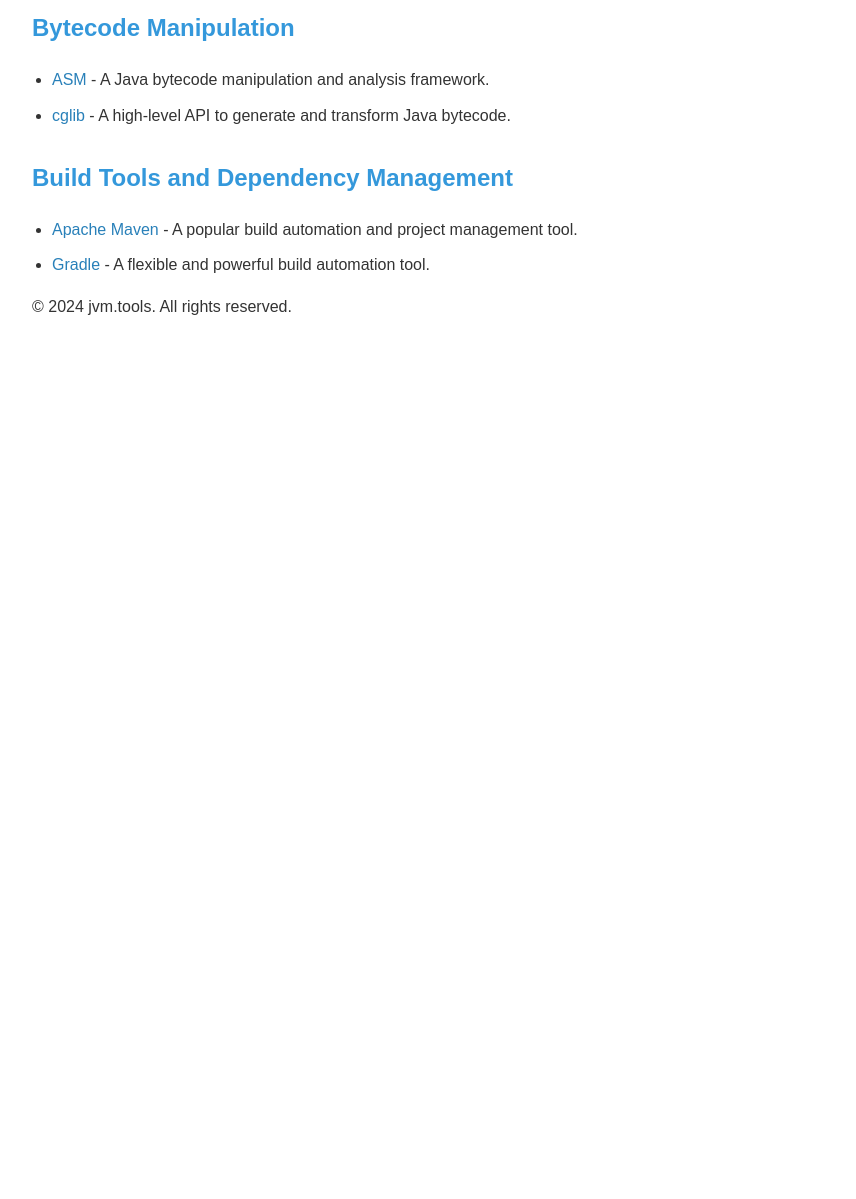
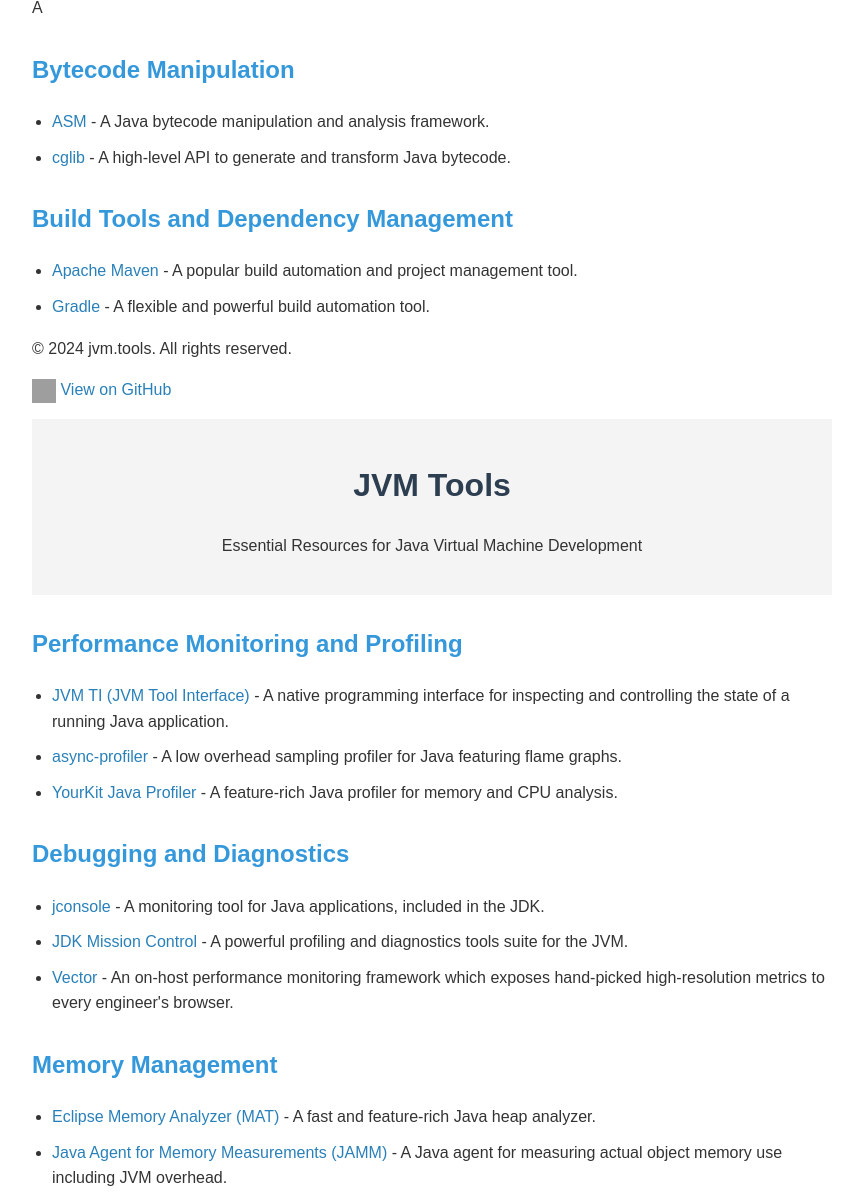
Before and after one commit to ndimas/jvm.tools, a plain HTML site: page index.html in a window 1280 px wide. Shown: the part 813-2012 px from the top of the page, without its empty margins (208-1064 px from the left). Before the commit the page ends 1169 px from the top, so only its background shows below. Drawn offline with Linux system fonts and the light colour scheme; grey boxes are pictures that could not be loaded.

Commit message:
Add github link

```diff
--- a/index.html
+++ b/index.html
@@ -1,10 +1,17 @@
 <!DOCTYPE html>
 <html lang="en">
+
+<head>
+    <!DOCTYPE html>
+    <html lang="en">
+
     <head>
         <meta charset="UTF-8">
         <meta name="viewport" content="width=device-width, initial-scale=1.0">
         <title>JVM Tools - Essential Resources for Java Virtual Machine Development</title>
-    <meta name="description" content="Discover the most important Java Virtual Machine (JVM) tools and resources. Optimize your Java development workflow with our curated list of essential JVM utilities.">
+
+        <meta name="description"
+            content="Discover the most important Java Virtual Machine (JVM) tools and resources. Optimize your Java development workflow with our curated list of essential JVM utilities.">
         <style>
             body {
                 font-family: Arial, sans-serif;
@@ -14,38 +21,53 @@
                 margin: 0 auto;
                 padding: 20px;
             }
+
             header {
                 background-color: #f4f4f4;
                 padding: 20px;
                 text-align: center;
             }
+
             h1 {
                 color: #2c3e50;
             }
+
             h2 {
                 color: #3498db;
                 margin-top: 30px;
             }
+
             ul {
                 padding-left: 20px;
             }
+
             li {
                 margin-bottom: 10px;
             }
+
             a {
                 color: #2980b9;
                 text-decoration: none;
             }
+
             a:hover {
                 text-decoration: underline;
             }
+
             @media (max-width: 600px) {
                 body {
                     padding: 10px;
                 }
             }
+
+            .github-link img {
+                width: 24px;
+                height: 24px;
+                vertical-align: middle;
+            }
         </style>
     </head>
+
 <body>
     <header>
         <h1>JVM Tools</h1>
@@ -56,26 +78,164 @@
         <section>
             <h2>Performance Monitoring and Profiling</h2>
             <ul>
-                <li><a href="https://www.oracle.com/java/technologies/jvmti.html">JVM TI (JVM Tool Interface)</a> - A native programming interface for inspecting and controlling the state of a running Java application.</li>
-                <li><a href="https://github.com/jvm-profiling-tools/async-profiler">async-profiler</a> - A low overhead sampling profiler for Java featuring flame graphs.</li>
-                <li><a href="https://www.yourkit.com/">YourKit Java Profiler</a> - A feature-rich Java profiler for memory and CPU analysis.</li>
+                <li><a href="https://www.oracle.com/java/technologies/jvmti.html">JVM TI (JVM Tool Interface)</a> - A
+                    native programming interface for inspecting and controlling the state of a running Java application.
+                </li>
+                <li><a href="https://github.com/jvm-profiling-tools/async-profiler">async-profiler</a> - A low overhead
+                    sampling profiler for Java featuring flame graphs.</li>
+                <li><a href="https://www.yourkit.com/">YourKit Java Profiler</a> - A feature-rich Java profiler for
+                    memory and CPU analysis.</li>
             </ul>
         </section>
 
         <section>
             <h2>Debugging and Diagnostics</h2>
             <ul>
-                <li><a href="https://docs.oracle.com/javase/8/docs/technotes/guides/troubleshoot/toc.html">jconsole</a> - A monitoring tool for Java applications, included in the JDK.</li>
-                <li><a href="https://github.com/openjdk/jmc">JDK Mission Control</a> - A powerful profiling and diagnostics tools suite for the JVM.</li>
-                <li><a href="https://github.com/Netflix/vector">Vector</a> - An on-host performance monitoring framework which exposes hand-picked high-resolution metrics to every engineer's browser.</li>
+                <li><a href="https://docs.oracle.com/javase/8/docs/technotes/guides/troubleshoot/toc.html">jconsole</a>
+                    - A monitoring tool for Java applications, included in the JDK.</li>
+                <li><a href="https://github.com/openjdk/jmc">JDK Mission Control</a> - A powerful profiling and
+                    diagnostics tools suite for the JVM.</li>
+                <li><a href="https://github.com/Netflix/vector">Vector</a> - An on-host performance monitoring framework
+                    which exposes hand-picked high-resolution metrics to every engineer's browser.</li>
             </ul>
         </section>
 
         <section>
             <h2>Memory Management</h2>
             <ul>
-                <li><a href="https://www.eclipse.org/mat/">Eclipse Memory Analyzer (MAT)</a> - A fast and feature-rich Java heap analyzer.</li>
-                <li><a href="https://github.com/jbellis/jamm">Java Agent for Memory Measurements (JAMM)</a> - A Java agent for measuring actual object memory use including JVM overhead.</li>
+                <li><a href="https://www.eclipse.org/mat/">Eclipse Memory Analyzer (MAT)</a> - A fast and feature-rich
+                    Java heap analyzer.</li>
+                <li><a href="https://github.com/jbellis/jamm">Java Agent for Memory Measurements (JAMM)</a> - A Java
+                    agent for measuring actual object memory use including JVM overhead.</li>
+            </ul>
+        </section>A
+
+        <section>
+            <h2>Bytecode Manipulation</h2>
+            <ul>
+                <li><a href="https://asm.ow2.io/">ASM</a> - A Java bytecode manipulation and analysis framework.</li>
+                <li><a href="https://github.com/cglib/cglib">cglib</a> - A high-level API to generate and transform Java
+                    bytecode.</li>
+            </ul>
+        </section>
+
+        <section>
+            <h2>Build Tools and Dependency Management</h2>
+            <ul>
+                <li><a href="https://maven.apache.org/">Apache Maven</a> - A popular build automation and project
+                    management tool.</li>
+                <li><a href="https://gradle.org/">Gradle</a> - A flexible and powerful build automation tool.</li>
+            </ul>
+        </section>
+    </main>
+
+    <footer>
+        <p>&copy; 2024 jvm.tools. All rights reserved.</p>
+        <p>
+            <a class="github-link" href="https://github.com/ndimas/jvm.tools">
+                <img src="https://github.githubassets.com/images/modules/logos_page/GitHub-Mark.png" alt="GitHub"> View
+                on GitHub
+            </a>
+        </p>
+    </footer>
+</body>
+
+</html>
+<meta charset="UTF-8">
+<meta name="viewport" content="width=device-width, initial-scale=1.0">
+<title>JVM Tools - Essential Resources for Java Virtual Machine Development</title>
+
+<meta name="description"
+    content="Discover the most important Java Virtual Machine (JVM) tools and resources. Optimize your Java development workflow with our curated list of essential JVM utilities.">
+<style>
+    body {
+        font-family: Arial, sans-serif;
+        line-height: 1.6;
+        color: #333;
+        max-width: 800px;
+        margin: 0 auto;
+        padding: 20px;
+    }
+
+    header {
+        background-color: #f4f4f4;
+        padding: 20px;
+        text-align: center;
+    }
+
+    h1 {
+        color: #2c3e50;
+    }
+
+    h2 {
+        color: #3498db;
+        margin-top: 30px;
+    }
+
+    ul {
+        padding-left: 20px;
+    }
+
+    li {
+        margin-bottom: 10px;
+    }
+
+    a {
+        color: #2980b9;
+        text-decoration: none;
+    }
+
+    a:hover {
+        text-decoration: underline;
+    }
+
+    @media (max-width: 600px) {
+        body {
+            padding: 10px;
+        }
+    }
+</style>
+</head>
+
+<body>
+    <header>
+        <h1>JVM Tools</h1>
+        <p>Essential Resources for Java Virtual Machine Development</p>
+    </header>
+
+    <main>
+        <section>
+            <h2>Performance Monitoring and Profiling</h2>
+            <ul>
+                <li><a href="https://www.oracle.com/java/technologies/jvmti.html">JVM TI (JVM Tool Interface)</a> - A
+                    native programming interface for inspecting and controlling the state of a running Java application.
+                </li>
+                <li><a href="https://github.com/jvm-profiling-tools/async-profiler">async-profiler</a> - A low overhead
+                    sampling profiler for Java featuring flame graphs.</li>
+                <li><a href="https://www.yourkit.com/">YourKit Java Profiler</a> - A feature-rich Java profiler for
+                    memory and CPU analysis.</li>
+            </ul>
+        </section>
+
+        <section>
+            <h2>Debugging and Diagnostics</h2>
+            <ul>
+                <li><a href="https://docs.oracle.com/javase/8/docs/technotes/guides/troubleshoot/toc.html">jconsole</a>
+                    - A monitoring tool for Java applications, included in the JDK.</li>
+                <li><a href="https://github.com/openjdk/jmc">JDK Mission Control</a> - A powerful profiling and
+                    diagnostics tools suite for the JVM.</li>
+                <li><a href="https://github.com/Netflix/vector">Vector</a> - An on-host performance monitoring framework
+                    which exposes hand-picked high-resolution metrics to every engineer's browser.</li>
+            </ul>
+        </section>
+
+        <section>
+            <h2>Memory Management</h2>
+            <ul>
+                <li><a href="https://www.eclipse.org/mat/">Eclipse Memory Analyzer (MAT)</a> - A fast and feature-rich
+                    Java heap analyzer.</li>
+                <li><a href="https://github.com/jbellis/jamm">Java Agent for Memory Measurements (JAMM)</a> - A Java
+                    agent for measuring actual object memory use including JVM overhead.</li>
             </ul>
         </section>
 
@@ -83,14 +243,16 @@
             <h2>Bytecode Manipulation</h2>
             <ul>
                 <li><a href="https://asm.ow2.io/">ASM</a> - A Java bytecode manipulation and analysis framework.</li>
-                <li><a href="https://github.com/cglib/cglib">cglib</a> - A high-level API to generate and transform Java bytecode.</li>
+                <li><a href="https://github.com/cglib/cglib">cglib</a> - A high-level API to generate and transform Java
+                    bytecode.</li>
             </ul>
         </section>
 
         <section>
             <h2>Build Tools and Dependency Management</h2>
             <ul>
-                <li><a href="https://maven.apache.org/">Apache Maven</a> - A popular build automation and project management tool.</li>
+                <li><a href="https://maven.apache.org/">Apache Maven</a> - A popular build automation and project
+                    management tool.</li>
                 <li><a href="https://gradle.org/">Gradle</a> - A flexible and powerful build automation tool.</li>
             </ul>
         </section>
@@ -100,4 +262,5 @@
         <p>&copy; 2024 jvm.tools. All rights reserved.</p>
     </footer>
 </body>
+
 </html>
```
Also changed, not shown: 1 other file. Lines whose indentation alone changed are shown as unchanged.
